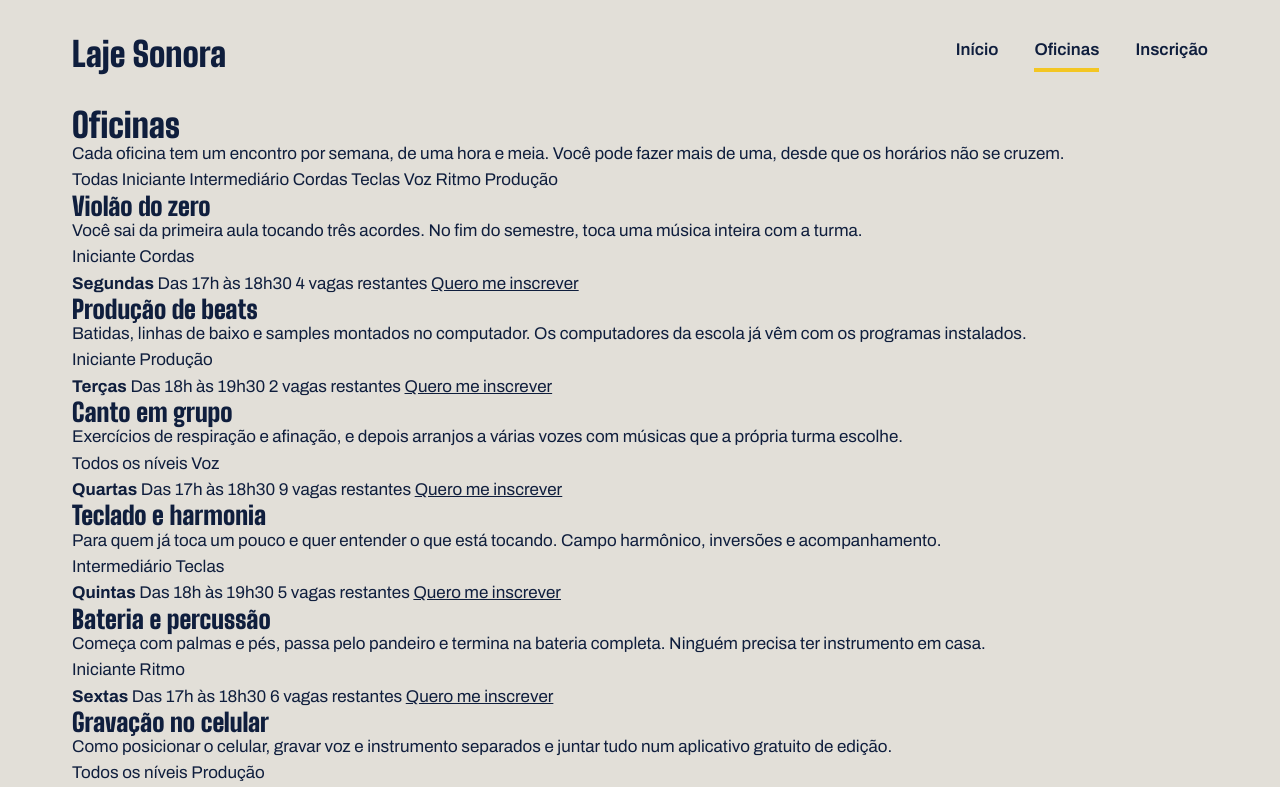
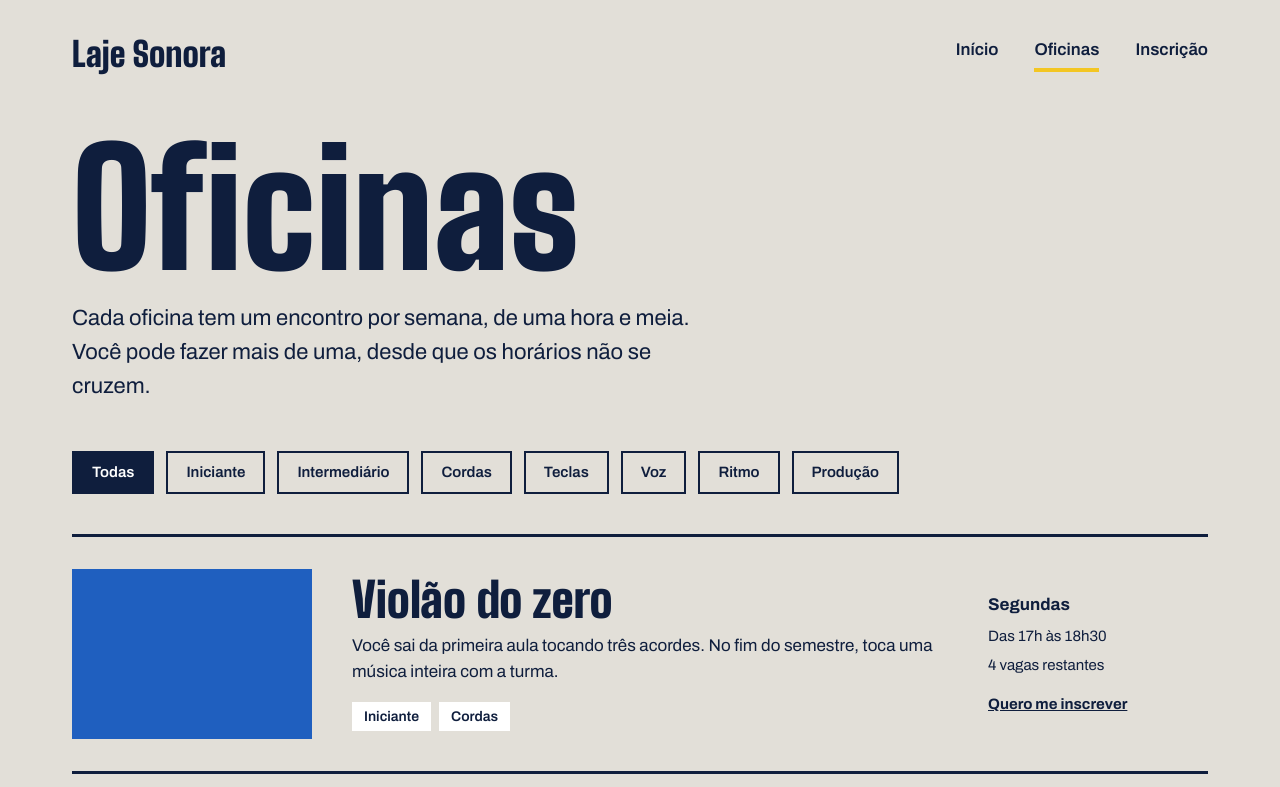
Before and after one commit to enzoduarte3000-blip/EnzoTIMClajesonora2, a plain HTML site: page oficinas.html in a window 1280 px wide. Shown: the top 787 px of the page. Drawn offline with Linux system fonts and the light colour scheme.

Commit message:
Página de oficinas pronta

```diff
--- a/oficinas.css
+++ b/oficinas.css
@@ -97,3 +97,107 @@ h1, h2, h3 {
     color: var(--fita);
     margin-bottom: 12px;
 }
+
+.foto {
+    background-color: var(--concreto-escuro);
+}
+
+.foto-azul {
+    background-color: var(--caixa-dagua);
+}
+
+.foto-amarela {
+    background-color: var(--fita);
+}
+
+.foto-tinta {
+    background-color: var(--tinta);
+}
+
+.titulo-pagina {
+    font-size: 160px;
+    margin-top: 24px;
+}
+
+.subtitulo-pagina {
+    font-size: 22px;
+    max-width: 640px;
+    margin-top: 16px;
+}
+
+.filtros {
+    margin-top: 48px;
+    display: flex;
+    flex-wrap: wrap;
+    gap: 12px;
+}
+
+.filtro {
+    border: 2px solid var(--tinta);
+    padding: 8px 18px;
+    font-weight: 600;
+    font-size: 15px;
+    background-color: transparent;
+}
+
+.filtro.ativo {
+    background-color: var(--tinta);
+    color: var(--branco);
+}
+
+.lista {
+    margin-top: 40px;
+}
+
+.oficina {
+    padding-block: 32px;
+    border-top: 3px solid var(--tinta);
+    display: flex;
+    align-items: center;
+    gap: 40px;
+}
+
+.oficina .foto {
+    width: 240px;
+    height: 170px;
+    flex-shrink: 0;
+}
+
+.oficina-texto {
+    flex: 1;
+}
+
+.oficina h2 {
+    font-size: 48px;
+    margin-bottom: 10px;
+}
+
+.etiquetas {
+    margin-top: 16px;
+    display: flex;
+    gap: 8px;
+}
+
+.etiqueta {
+    background-color: var(--branco);
+    padding: 4px 12px;
+    font-size: 14px;
+    font-weight: 600;
+}
+
+.oficina-detalhes {
+    width: 220px;
+    font-size: 15px;
+    display: flex;
+    flex-direction: column;
+    gap: 6px;
+}
+
+.oficina-detalhes strong {
+    font-size: 17px;
+}
+
+.oficina-detalhes a {
+    margin-top: 10px;
+    font-weight: 700;
+}
```
